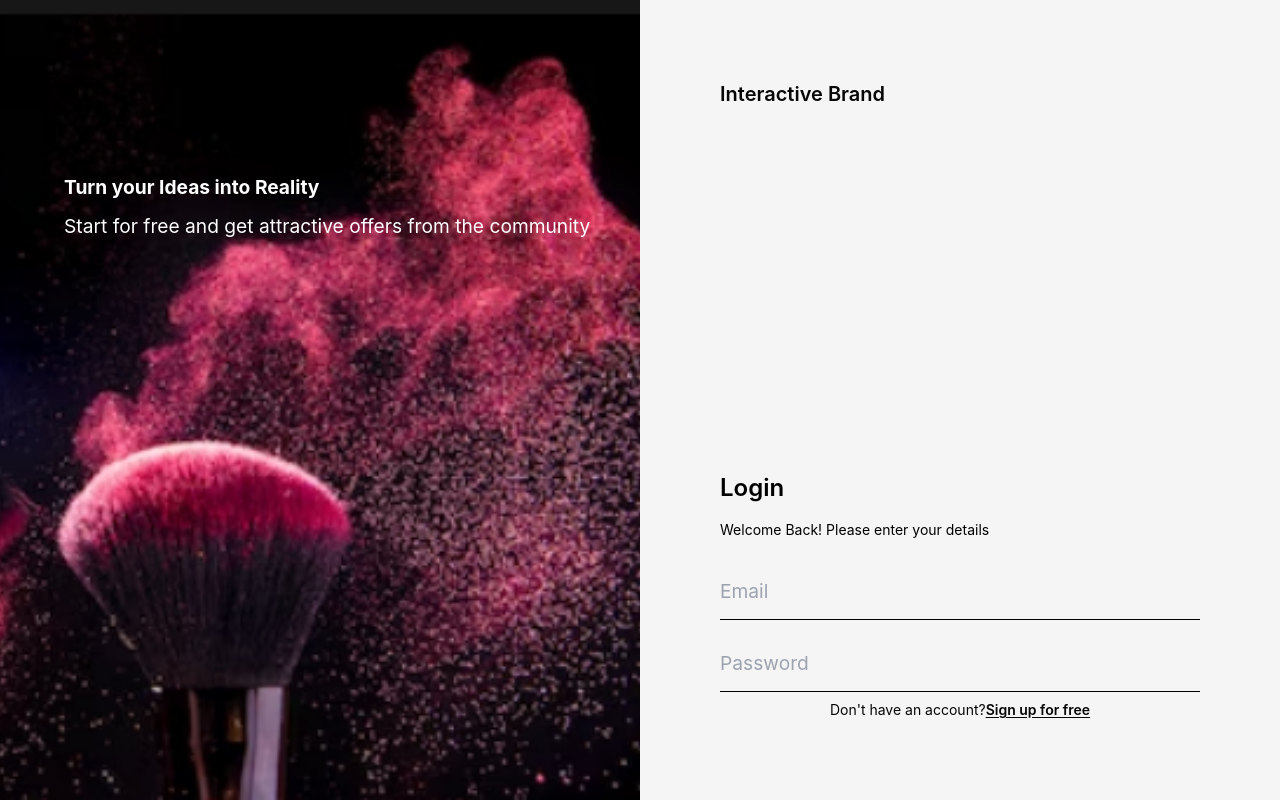
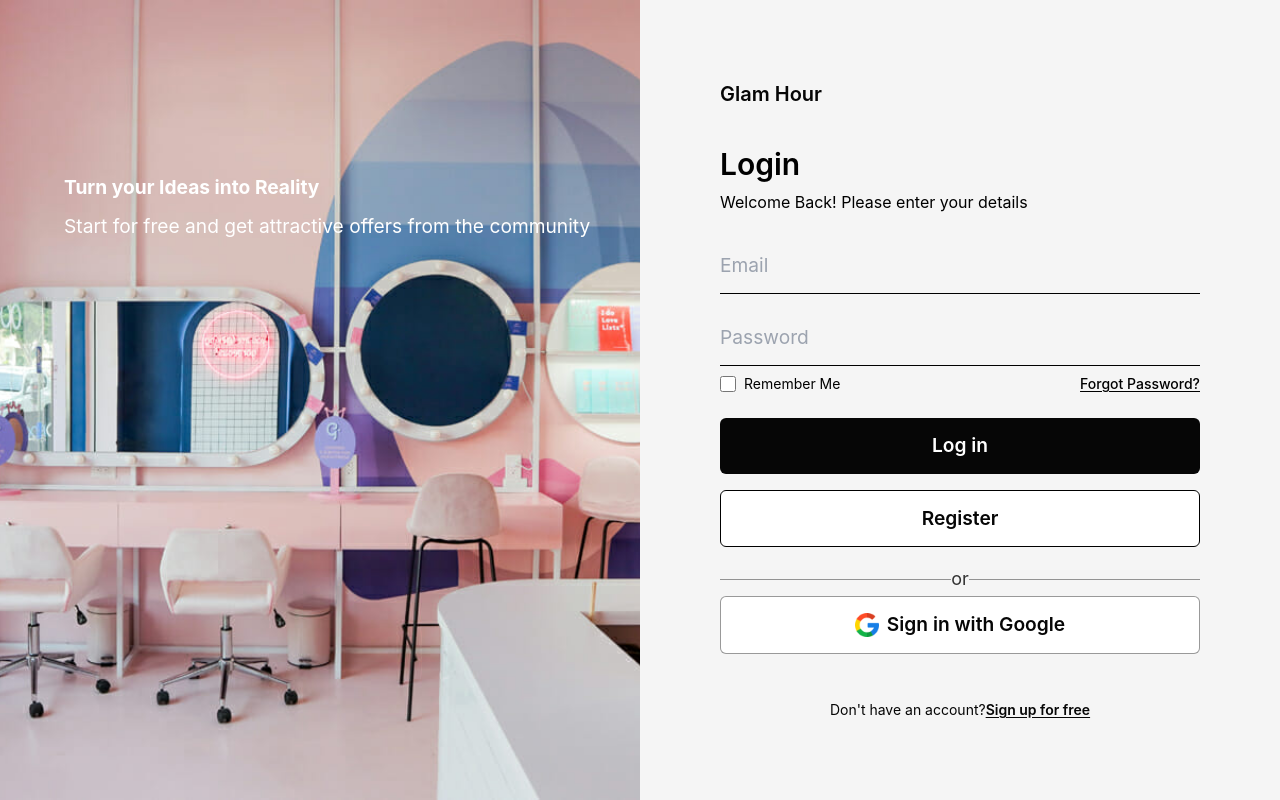
Before and after one commit to Rajan66/Glam, a React (Create React App) app in the folder client/: page /auth in a window 1280 px wide. Built offline with nearby package versions, Linux system fonts and the light colour scheme; no server answers.

Commit message:
Log in page done

```diff
--- a/client/src/components/Auth/Auth.js
+++ b/client/src/components/Auth/Auth.js
@@ -1,12 +1,10 @@
 import React, { useEffect, useState } from 'react'
-import { Button } from '@mui/base'
 import firebase from 'firebase/compat/app'
 import 'firebase/compat/auth'
 import { useNavigate } from 'react-router-dom'
 import { createUser, getUsers } from '../../actions/user'
 import { useDispatch, useSelector } from 'react-redux'
-
-import COVER_IMAGE from '../../images/cover.png'
+import Login from './Login'
 
 const Auth = () => {
   const navigate = useNavigate()
@@ -35,6 +33,7 @@ const Auth = () => {
 
     const foundUser = users.find((user) => user?.uid === userCred?.uid)
     if (foundUser && foundUser.role === 'moderator') {
+      console.log(foundUser.role)
       setIsAdmin(true)
       window.localStorage.setItem('isAdmin', true)
     }
@@ -65,47 +64,8 @@ const Auth = () => {
   }
 
   return (
-    <div className='w-full h-screen flex items-start'>
-      <div className='relative w-1/2 h-full flex flex-col'>
-        <div className='absolute top-[20%] left-[10%] flex flex-col'>
-          <h1 className='text-4x1 text-white font-bold my-4'>Turn your Ideas into Reality</h1>
-          <p className='text-x1 text-white font-normal'>Start for free and get attractive offers from the community</p>
-        </div>
-        <img src={COVER_IMAGE} className="w-full h-full object-cover"/>
-      </div>
-      <div className='w-1/2 h-full bg-[#f5f5f5] flex flex-col p-20 justify-between'>
-        <h1 className="text-xl text-[#060606] font-semibold">Interactive Brand</h1>
-
-        <div className="w-full flex flex-col">
-          <div className='w-full flex flex-col mb-2'>
-            <h3 className='text-2xl font-semibold mb-4'>Login</h3>
-            <p className='text-sm mb-2'>Welcome Back! Please enter your details</p>
-          </div>
-
-          <div className='w-full flex flex-col'>
-            <input
-              type='email'
-              placeholder='Email'
-              className='w-full text-black py-4 my-2 bg-transparent border-b border-black outline-none focus:outline-none'
-            />
-
-            <input
-              type='password'
-              placeholder='Password'
-              className='w-full text-black py-4 my-2 bg-transparent border-b border-black outline-none focus:outline-none'
-            />
-          </div>
-
-          <div className='w-full flex items-center justify-center'>
-            <p className='text-sm font-normal text-[#060606]'>Don't have an account?<span className='font-semibold underline underline-offset-2 cursor-pointer'>Sign up for free</span></p>
-          </div>
-        </div>
-      </div>
-      {/* <Button onClick={handleGoogleLogin} style={{ marginTop: "150px" }}> */}
-      {/* SignUP form here */}
-      {/* Login With Google */}
-      {/* </Button> */}
-
+    <div>
+      <Login handleGoogleLogin={handleGoogleLogin}/>
     </div>
   )
 }
--- /dev/null
+++ b/client/src/components/Auth/Login.js
@@ -0,0 +1,71 @@
+import React from 'react'
+
+import COVER_IMAGE from '../../images/cover.jpg'
+import GOOGLE_ICON from '../../images/google.png'
+
+const Login = ({handleGoogleLogin}) => {
+    return (
+        <div className='w-full h-screen flex items-start'>
+            <div className='relative w-1/2 h-full flex flex-col'>
+                <div className='absolute top-[20%] left-[10%] flex flex-col'>
+                    <h1 className='text-4x1 text-white font-bold my-4'>Turn your Ideas into Reality</h1>
+                    <p className='text-x1 text-white font-normal'>Start for free and get attractive offers from the community</p>
+                </div>
+                <img src={COVER_IMAGE} className="w-full h-full object-cover" />
+            </div>
+            <div className='w-1/2 h-full bg-[#f5f5f5] flex flex-col p-20 justify-between items-center'>
+                <h1 className="w-full max-w-[500px] mx-auto text-xl text-[#060606] font-semibold mr-auto">Glam Hour</h1>
+                <div className="w-full flex flex-col max-w-[500px]">
+                    <div className='w-full flex flex-col mb-2'>
+                        <h3 className='text-3xl font-semibold mb-2'>Login</h3>
+                        <p className='text-base mb-2'>Welcome Back! Please enter your details</p>
+                    </div>
+
+                    <div className='w-full flex flex-col'>
+                        <input
+                            type='email'
+                            placeholder='Email'
+                            className='w-full text-black py-4 my-2 bg-transparent border-b border-black outline-none focus:outline-none'
+                        />
+
+                        <input
+                            type='password'
+                            placeholder='Password'
+                            className='w-full text-black py-4 my-2 bg-transparent border-b border-black outline-none focus:outline-none'
+                        />
+                    </div>
+
+                    <div className='w-full flex items-center justify-between'>
+                        <div className='w-full flex items-center'>
+                            <input type='checkbox' className='w-4 h-4 mr-2' />
+                            <p className='text-sm'>Remember Me</p>
+                        </div>
+
+                        <p className='text-sm font-medium whitespace-nowrap cursor-pointer underline underline-offset-2'>Forgot Password?</p>
+                    </div>
+
+                    <div className='w-full flex flex-col my-4'>
+                        <button className='w-full text-white my-2 font-semibold bg-[#060606] rounded-md p-4 text-center flex items-center justify-center'>Log in</button>
+                        <button className='w-full text-[#060606] my-2 font-semibold bg-white border border-black rounded-md p-4 text-center flex items-center justify-center'>Register</button>
+                    </div>
+
+                    <div className='w-full flex items-center justify-center relative py-2'>
+                        <div className='w-full h-[1px] bg-black/40'></div>
+                        <p className='text-lg absolute text-black/80 bg-[#f5f5f5]'>or</p>
+                    </div>
+                    <div className='w-full text-[#060606] my-2 font-semibold bg-white border border-black/40 rounded-md p-4 text-center flex items-center justify-center cursor-pointer' onClick={handleGoogleLogin}>
+                        <img src={GOOGLE_ICON} className='h-6 mr-2' />
+                        Sign in with Google
+                    </div>
+                </div>
+
+                <div className='w-full flex items-center justify-center'>
+                    <p className='text-sm font-normal text-[#060606]'>Don't have an account?<span className='font-semibold underline underline-offset-2 cursor-pointer'>Sign up for free</span></p>
+                </div>
+
+            </div>
+        </div>
+    )
+}
+
+export default Login
--- a/client/src/components/Navbar/Navbar.js
+++ b/client/src/components/Navbar/Navbar.js
@@ -14,6 +14,8 @@ import { useSelector } from 'react-redux'
 
 const Navbar = () => {
   const navigate = useNavigate()
+
+  const auth = window.localStorage.getItem('auth')
 
   const cartItems = useSelector((state) => state.cart.cartItems);
   const cartSize = cartItems.length;
@@ -80,9 +82,16 @@ const Navbar = () => {
             <a href=''>Cart {cartSize}</a>
           </li>
           <li>
-            <Button className='nav-item' onClick={handleLogout} variant='text' >
-              Logout
-            </Button>
+            {auth ? (
+              <Button className='nav-item' onClick={handleLogout} variant='text' >
+                Log out
+              </Button>
+            ) : (
+              <Button className='nav-item' onClick={handleLogout} variant='text' >
+                Log in
+              </Button>
+            )}
+
           </li>
         </ul>
       </nav>
```
Also changed, not shown: client/src/images/cover.jpg (added), client/src/images/google.png (added).
